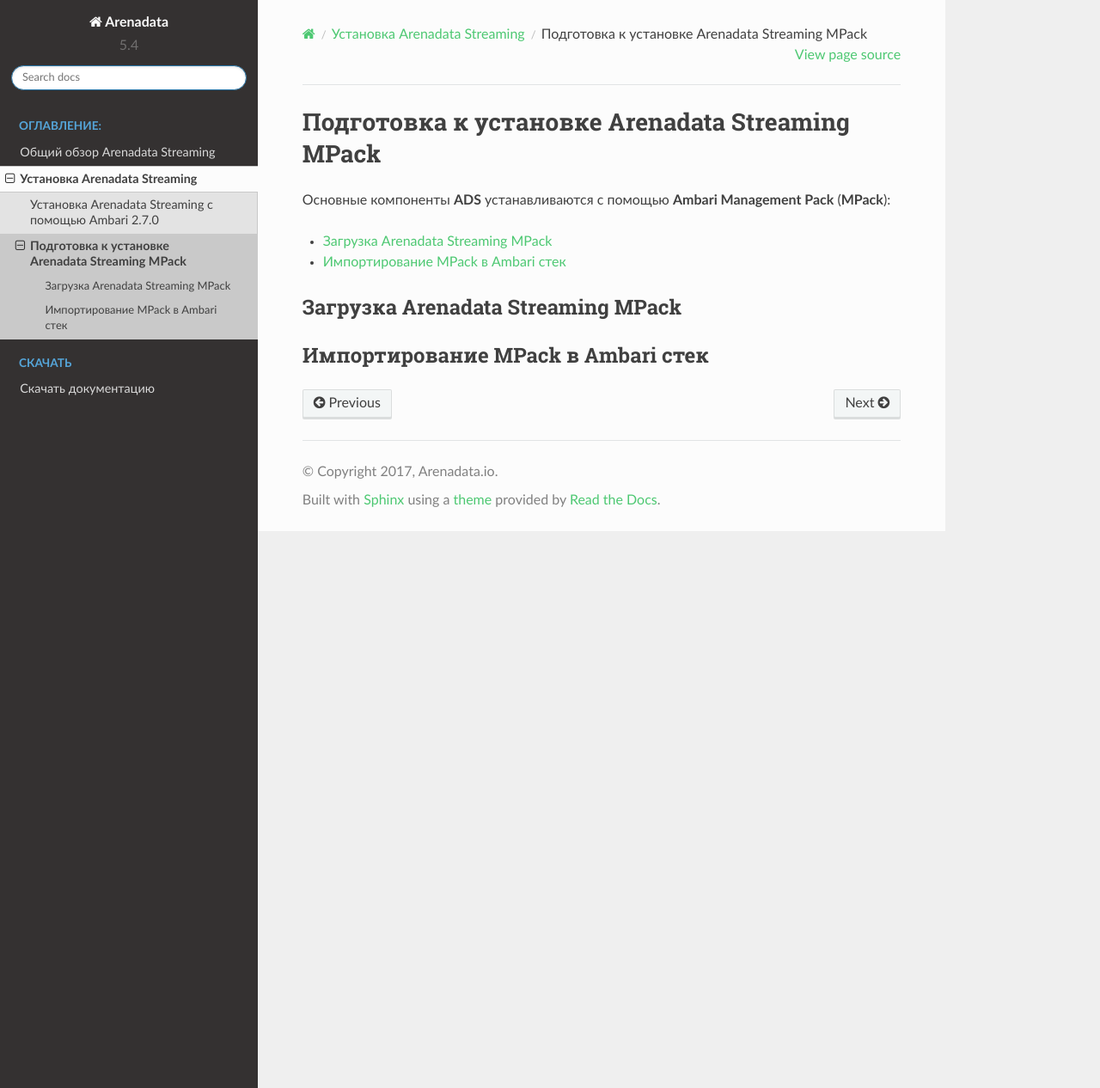
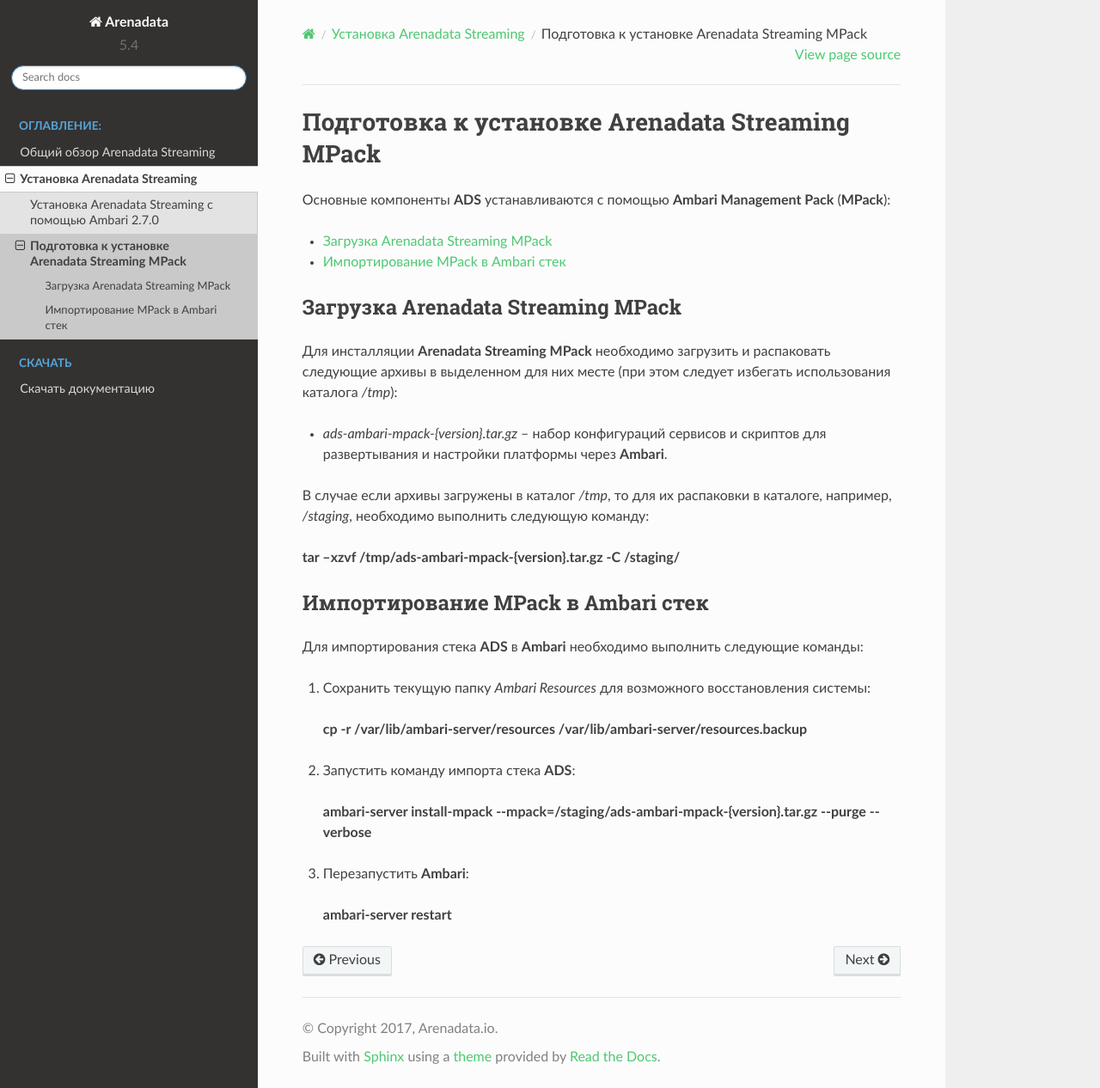
Before and after one commit to arenadata/docs_ads, a Sphinx documentation site: the page built from source/Install/MPack.rst, in a window 1280 px wide and 1266 px high. Shown: the whole window at 86% size. Built offline with Sphinx 7.4.7 and the Read the Docs theme 2.0.0, drawn with Linux system fonts in a browser that asks for light colours; pages that are not in the unit, such as notebooks, are missing from menus.

Commit message:
Update MPack.rst

```diff
--- a/source/Install/MPack.rst
+++ b/source/Install/MPack.rst
@@ -10,7 +10,29 @@
 Загрузка Arenadata Streaming MPack
 ------------------------------------
 
+Для инсталляции **Arenadata Streaming MPack** необходимо загрузить и распаковать следующие архивы в выделенном для них месте (при этом следует избегать использования каталога */tmp*):
+
++ *ads-ambari-mpack-{version}.tar.gz* – набор конфигураций сервисов и скриптов для развертывания и настройки платформы через **Ambari**.
+
+В случае если архивы загружены в каталог */tmp*, то для их распаковки в каталоге, например, */staging*, необходимо выполнить следующую команду:
+
+:command:`tar –xzvf /tmp/ads-ambari-mpack-{version}.tar.gz -C /staging/`
+
 
 
 Импортирование MPack в Ambari стек
 ------------------------------------
+
+Для импортирования стека **ADS** в **Ambari** необходимо выполнить следующие команды:
+
+1. Сохранить текущую папку *Ambari Resources* для возможного восстановления системы:
+
+  :command:`cp -r /var/lib/ambari-server/resources /var/lib/ambari-server/resources.backup`
+
+2. Запустить команду импорта стека **ADS**:
+
+  :command:`ambari-server install-mpack --mpack=/staging/ads-ambari-mpack-{version}.tar.gz --purge --verbose`
+
+3. Перезапустить **Ambari**:
+
+  :command:`ambari-server restart`
```
